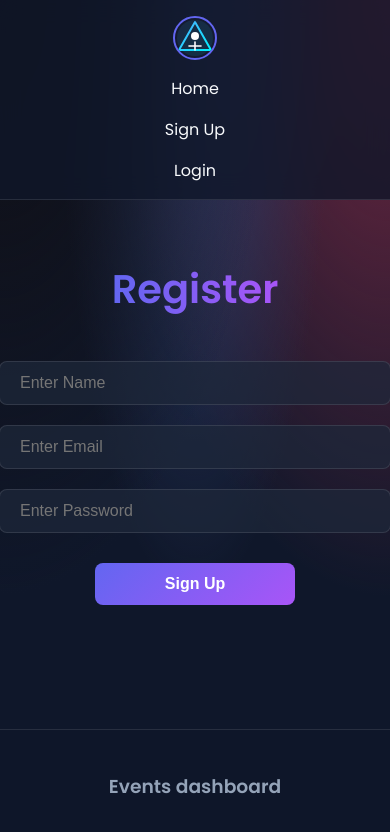
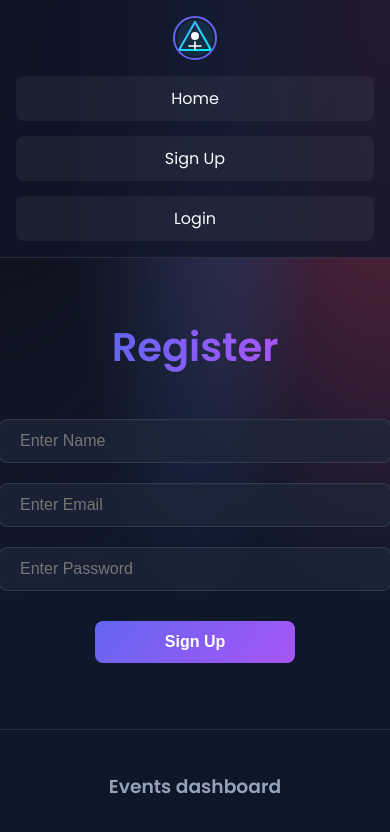
Before and after one commit to 2200090246/mernFront, a React (Create React App) app: page /signup in a window 390 px wide. Shown: the top 832 px of the page. Built offline with nearby package versions, Linux system fonts and the light colour scheme; no server answers.

Commit message:
Refine mobile layout: stack buttons, style nav

```diff
--- a/src/App.css
+++ b/src/App.css
@@ -411,7 +411,10 @@
     max-width: 350px;
   }
 
-  .login, .register, .add-event, .update-event {
+  .login,
+  .register,
+  .add-event,
+  .update-event {
     margin-top: 2rem;
     padding: 0 1rem;
     width: 100%;
@@ -421,4 +424,43 @@
   .search-event-box {
     width: 90%;
   }
+
+  /* Improve Card Actions on Mobile */
+  .card-actions {
+    flex-direction: column;
+    gap: 10px;
+  }
+
+  .delete-btn,
+  .update-btn,
+  .view-students-btn,
+  .register-btn,
+  .unregister-btn {
+    width: 100%;
+    padding: 12px;
+  }
+
+  /* Improved Mobile Navbar */
+  .nav-ul {
+    width: 100%;
+    gap: 15px;
+  }
+
+  .nav-ul li {
+    width: 100%;
+    text-align: center;
+  }
+
+  .nav-ul li a {
+    display: block;
+    padding: 10px;
+    background: rgba(255, 255, 255, 0.05);
+    border-radius: 8px;
+    width: 100%;
+    box-sizing: border-box;
+  }
+
+  .nav-ul li a:hover {
+    background: rgba(255, 255, 255, 0.1);
+  }
 }
```
